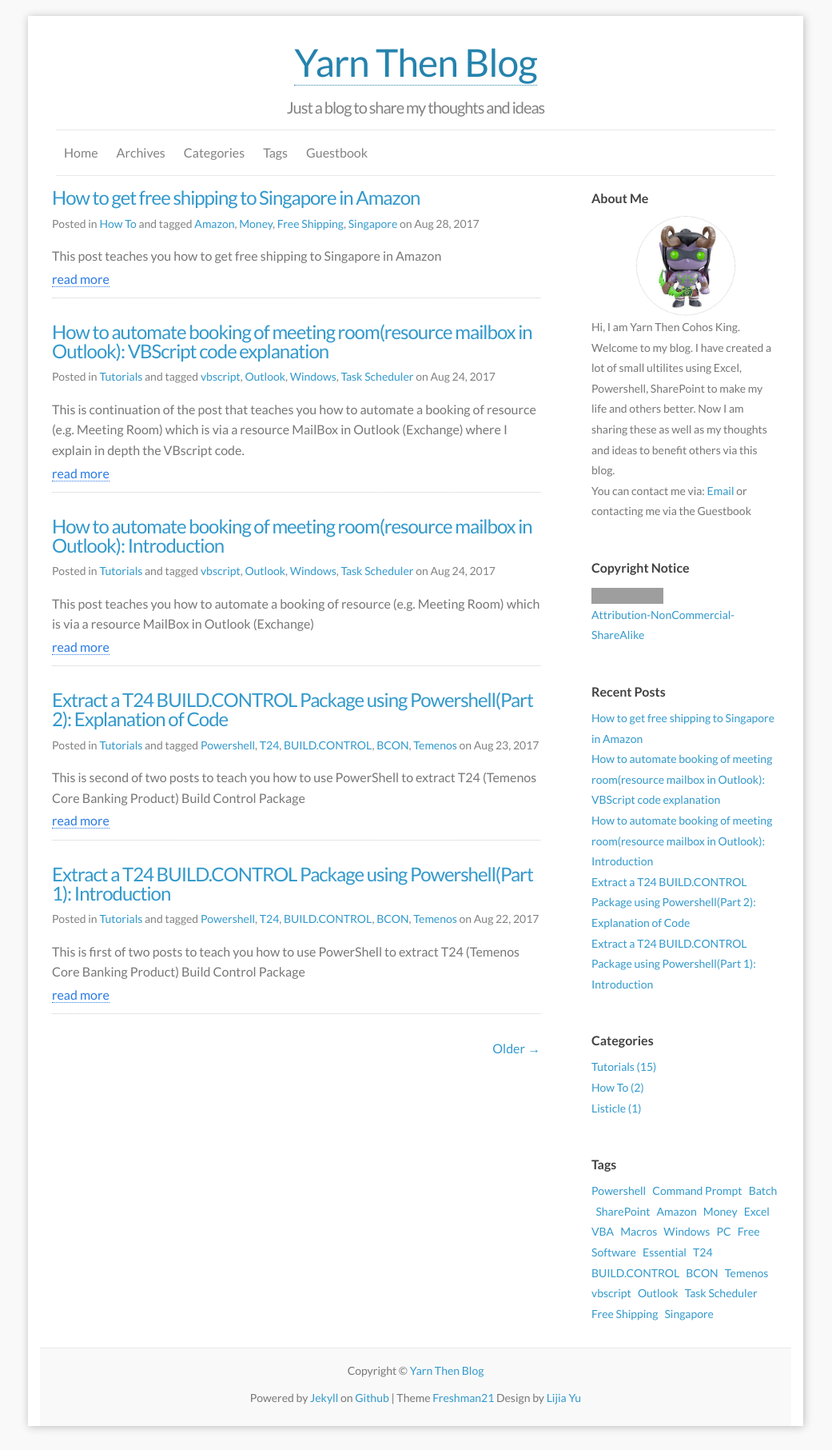
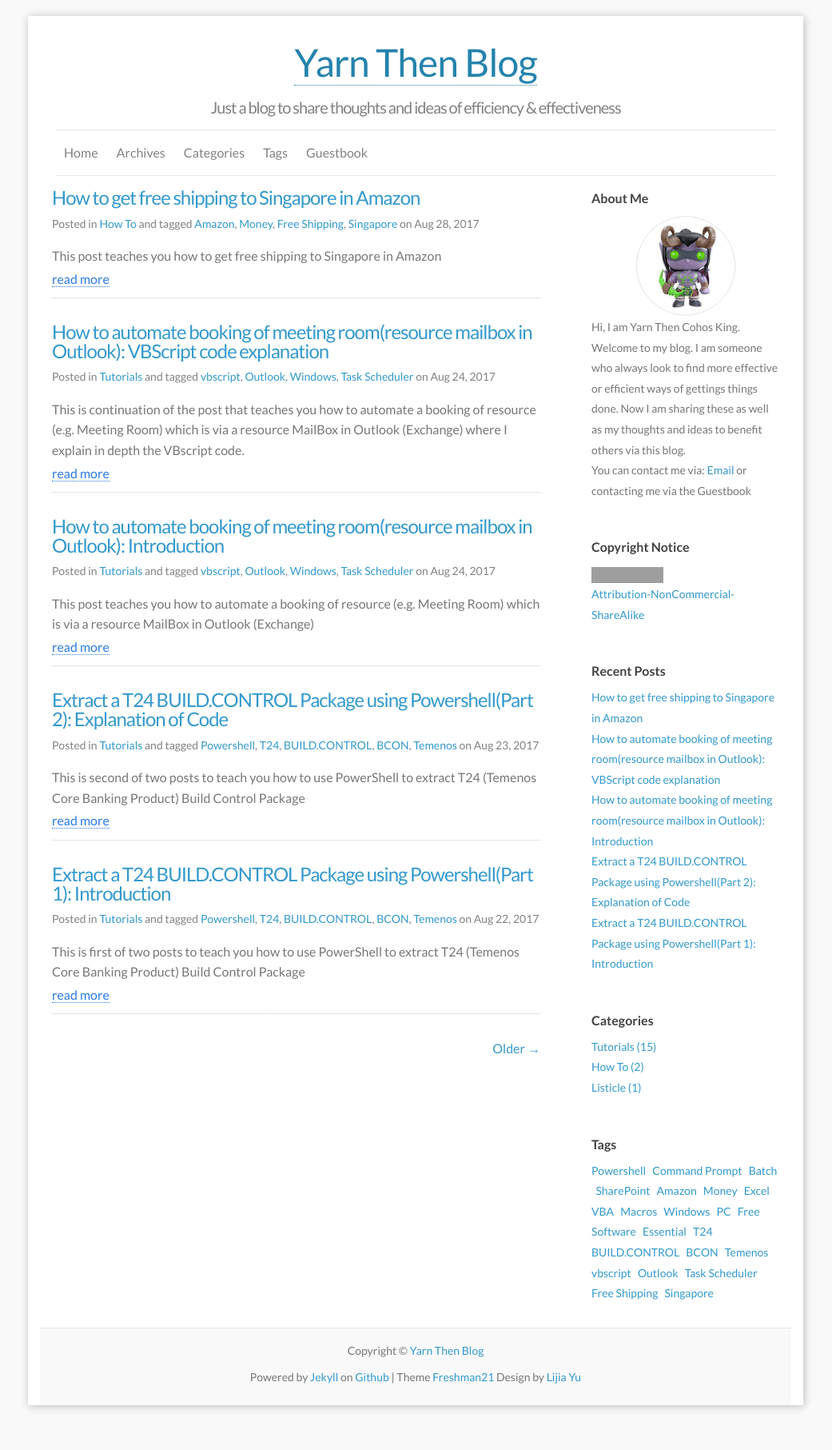
Before and after one commit to yarnthen/yarnthencohosking, a Jekyll site: the page built from index.html, in a window 1280 px wide. Shown: the whole page at 80% size, without its empty margins (120-1161 px from the left). Built offline with Jekyll 4.4.1, drawn with Linux system fonts in a browser that asks for light colours; the list of posts is cut into pages by our own code; after the commit the page ends 1787 px from its top, so only the background shows below that; grey boxes are pictures that could not be loaded.

Commit message:
updated description

```diff
--- a/_config.yml
+++ b/_config.yml
@@ -1,10 +1,10 @@
 ### Site info:
 title: Yarn Then Blog
-tagline: Just a blog to share my thoughts and ideas
+tagline: Just a blog to share thoughts and ideas of efficiency & effectiveness
 author: Yarn Then Cohos King
 email: yarnthen@gmail.com
-description: "Freshman21 is a Jekyll blog theme." # You can edit this line in _config.yml. It will appear in your document head meta and in your feed.xml site description
-keywords: "Jekyll, theme, Freshman21"
+description: "Blog to share thoughts and ideas of efficiency & effectiveness" # You can edit this line in _config.yml. It will appear in your document head meta and in your feed.xml site description
+keywords: "Blog, Yarn, Then, SharePoint, Powershell, effeciency, effectiveness, vbscript, vba, excel, Windows, PC, Outlook, Command, Prompt, Batch, Task Scheduler"
 baseurl: "/yarnthencohosking" # the subpath of your site, e.g. /blog/
 url: "https://yarnthen.github.io" # the base hostname & protocol for your site
 locale: en_US
@@ -12,7 +12,7 @@ locale: en_US
 ### Personal info and site tools info:
 disqus_shortname: yarnthen
 favicon:     "/images/favicon.ico"
-aboutme: Hi, I am Yarn Then Cohos King. Welcome to my blog. I have created a lot of small ultilites using Excel, Powershell, SharePoint to make my life and others better. Now I am sharing these as well as my thoughts and ideas to benefit others via this blog.  # these are shown on aboutme-sidebar.
+aboutme: Hi, I am Yarn Then Cohos King. Welcome to my blog. I am someone who always look to find more effective or efficient ways of gettings things done. Now I am sharing these as well as my thoughts and ideas to benefit others via this blog.  # these are shown on aboutme-sidebar.
 aboutme_photo: "/images/yarnthen.png"
 google_analytics_key: UA-104524488-1 # put YOUR key here to enable tracking! (blank to disable)
 ### Site setting:
```
